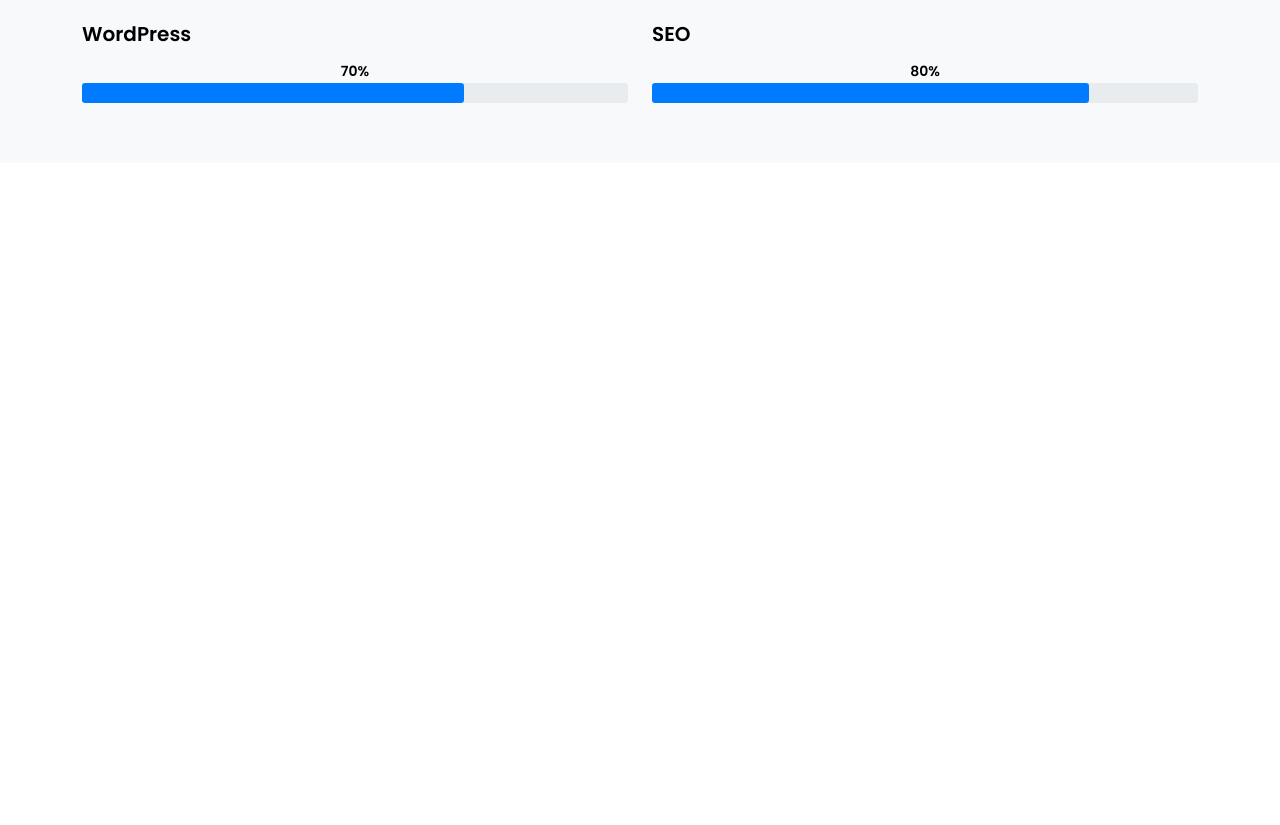
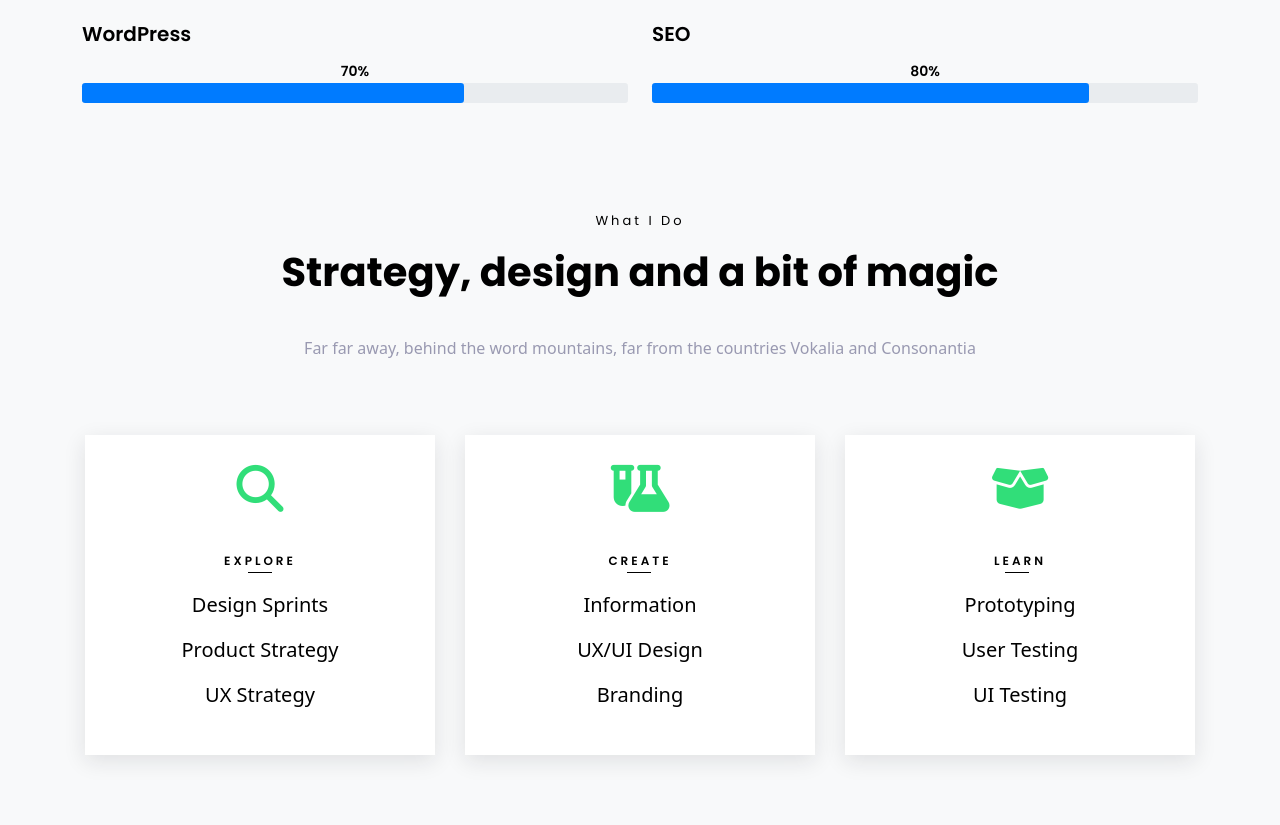
Before and after one commit to engelEP/nikoproject, a website: page index.html in a window 1280 px wide. Shown: the part 472-1297 px from the top of the page. Before the commit the page ends 800 px from the top, so only its background shows below. Drawn offline with Linux system fonts and the light colour scheme; a web font is replaced by a local one.

Commit message:
Strategy Completed Section

```diff
--- a/index.html
+++ b/index.html
@@ -78,5 +78,54 @@
             </div>
         </div>
     </section>
+
+    <section class="strategy">
+        <div class="container">
+            <h2 class="strategy-title">
+                <span class="strategy-span">What I Do</span>
+                Strategy, design and a bit of magic
+            </h2>
+            <p class="strategy-text">
+                Far far away, behind the word mountains,
+                far from the countries Vokalia and Consonantia
+            </p>
+            <div class="row">
+                <div class="col-12 col-md-4">
+                    <div class="strategy-wraper">
+                        <i class="fa-solid fa-magnifying-glass"></i>
+                        <a href="#" class="strategy-wraper-title">EXPLORE</a>
+
+                        <li class="strategy-wraper-text">Design Sprints</li>
+                        <li class="strategy-wraper-text">Product Strategy</li>
+                        <li class="strategy-wraper-text">UX Strategy</li>
+                    </div>
+                </div>
+                <div class="col-12 col-md-4">
+                    <div class="strategy-wraper">
+                        <i class="fa-solid fa-flask-vial"></i>
+                        <a href="#" class="strategy-wraper-title">create</a>
+
+                        <li class="strategy-wraper-text">Information</li>
+                        <li class="strategy-wraper-text">UX/UI Design</li>
+                        <li class="strategy-wraper-text">Branding</li>
+                    </div>
+                </div>
+                <div class="col-12 col-md-4">
+                    <div class="strategy-wraper">
+                        <i class="fa-solid fa-box-open"></i>
+                        <a href="#" class="strategy-wraper-title">learn</a>
+
+                        <li class="strategy-wraper-text">Prototyping</li>
+                        <li class="strategy-wraper-text">User Testing</li>
+                        <li class="strategy-wraper-text">UI Testing</li>
+                    </div>
+                </div>
+            </div>
+
+        </div>
+        </div>
+    </section>
+
+    <script src="https://kit.fontawesome.com/477dcc56c6.js" crossorigin="anonymous"></script>
 </body>
 </html>
--- a/src/sass/_mixins.scss
+++ b/src/sass/_mixins.scss
@@ -0,0 +1,24 @@
+@mixin style_title{
+    text-align: center;
+    font-weight: 700;
+    font-size: 40px;
+    color: $black;
+    margin-bottom: 40px;
+    font-family: $text;
+}
+@mixin style_span{
+    font-family: $text;
+    font-size: 13px;
+    color:$black;
+    letter-spacing: 3px;
+    font-weight: 500;
+    text-align: center;
+    display: block;
+    margin-bottom: 20px;
+}
+@mixin style_text{
+    text-align: center;
+    color: $gray-text;
+    font-size: 16px;
+    margin-bottom: 75px;
+}
--- a/src/sass/_variables.scss
+++ b/src/sass/_variables.scss
@@ -5,6 +5,7 @@
 $gray-background:#f8f9fa;
 $background-bar-empty:#e9ecef;
 $background-bar-full:#007bff;
+$strategy-icon-color: #31de79;
 
 //fonts
 $text: 'Poppins', sans-serif;
--- /dev/null
+++ b/src/sass/pages/_Strategy.scss
@@ -0,0 +1,71 @@
+.strategy{
+    background-color: $gray-background;
+    padding: 20px;
+    padding-bottom: 50px;
+
+    &-span{
+        @include style_span();
+    }
+    &-title{
+        @include style_title();
+    }
+    &-text{
+        @include style_text();
+    }
+    &-wraper{
+        box-shadow: 0px 6px 21px 0px rgba(25, 31, 40, 0.11);
+        max-width: 350px;
+        width: 100%;
+        padding: 30px;
+        align-items: center;
+        display: flex;
+        flex-direction: column;
+        justify-content: center;
+        padding: 30px;
+        background-color: $white;
+        margin-bottom: 20px;
+        margin-left: auto;
+        margin-right: auto;
+
+        &-title{
+            text-decoration: none;
+            color: $black;
+            font-weight: 600;
+            font-family: $text;
+            letter-spacing: 3px;
+            font-size: 12px;
+            position: relative;
+            padding-bottom: 20px;
+            text-transform: uppercase;
+            &::after{
+                content: "";
+                position: absolute;
+                width: 24px;
+                height: 1px;
+                background-color: $black;
+                right: 33%;
+                top: 20px;
+            }
+            &:hover{
+                color: $black;
+            }
+        }
+
+        &-text{
+            text-align: center;
+            font-size: 20px;
+            font-weight: 300;
+            color: $black;
+            list-style: none;
+            margin-bottom: 15px;
+        }
+
+
+
+        i{
+            color: $strategy-icon-color;
+            font-size: 47px;
+            margin-bottom: 40px;
+        }
+    }
+}
--- a/src/sass/pages/_index.scss
+++ b/src/sass/pages/_index.scss
@@ -1,2 +1,5 @@
 //importing the styles file skills
 @import 'skills';
+
+//importing the styles file strategy
+@import 'Strategy';
--- a/src/sass/pages/_skills.scss
+++ b/src/sass/pages/_skills.scss
@@ -1,30 +1,16 @@
 .skill{
     background-color: $gray-background;
     padding: 20px;
+    padding-bottom: 50px;
 
     &-span{
-        font-family: $text;
-        font-size: 13px;
-        color:$black;
-        letter-spacing: 3px;
-        font-weight: 500;
-        text-align: center;
-        display: block;
-        margin-bottom: 20px;
+        @include style_span();
     }
     &-title{
-        text-align: center;
-        font-weight: 700;
-        font-size: 40px;
-        color: $black;
-        margin-bottom: 40px;
-        font-family: $text;
+        @include style_title();
     }
     &-text{
-        text-align: center;
-        color: $gray-text;
-        font-size: 16px;
-        margin-bottom: 75px;
+        @include style_text();
     }
     &-percentage{
         text-align: center;
```
Also changed, not shown: src/css/style.css, 1 other file.
